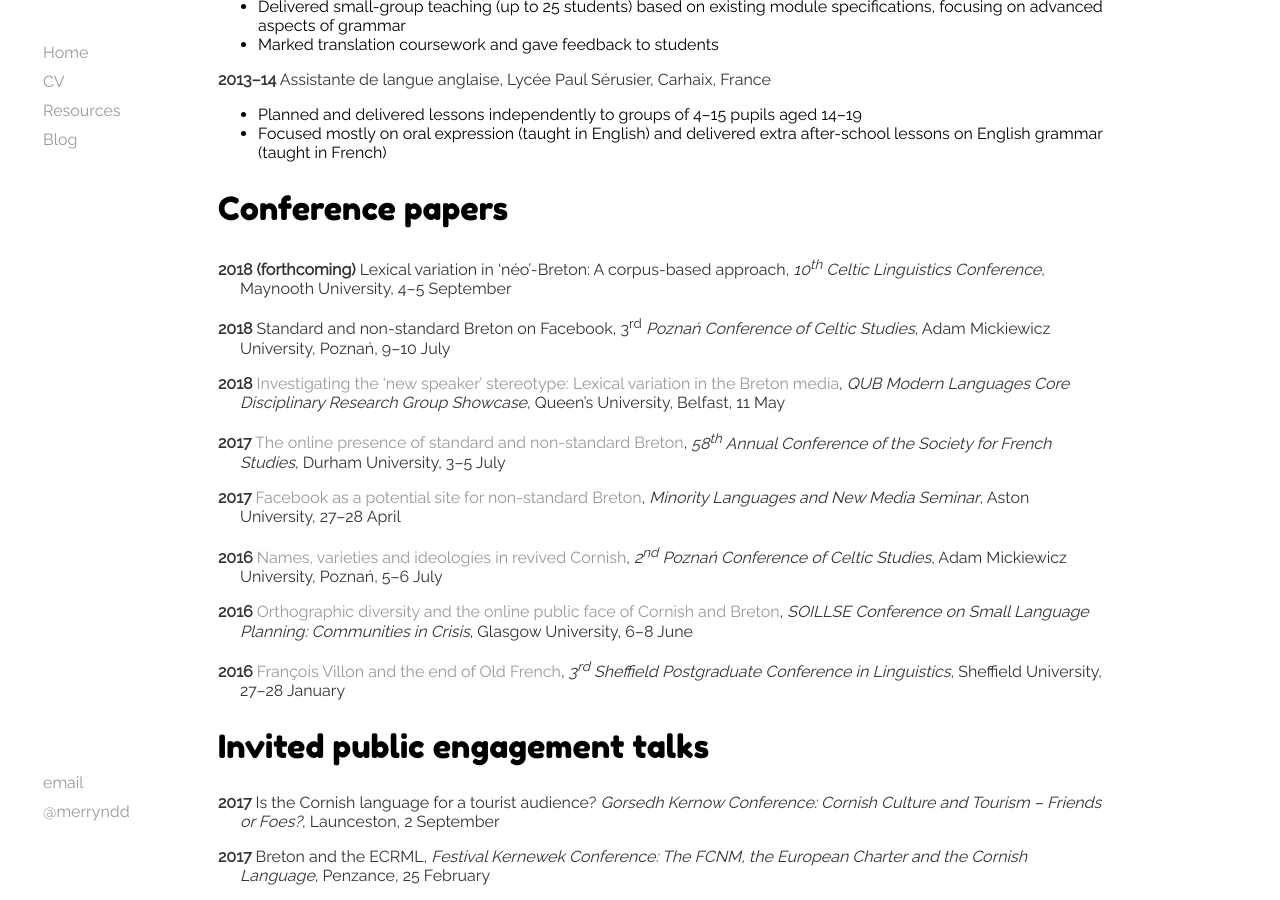
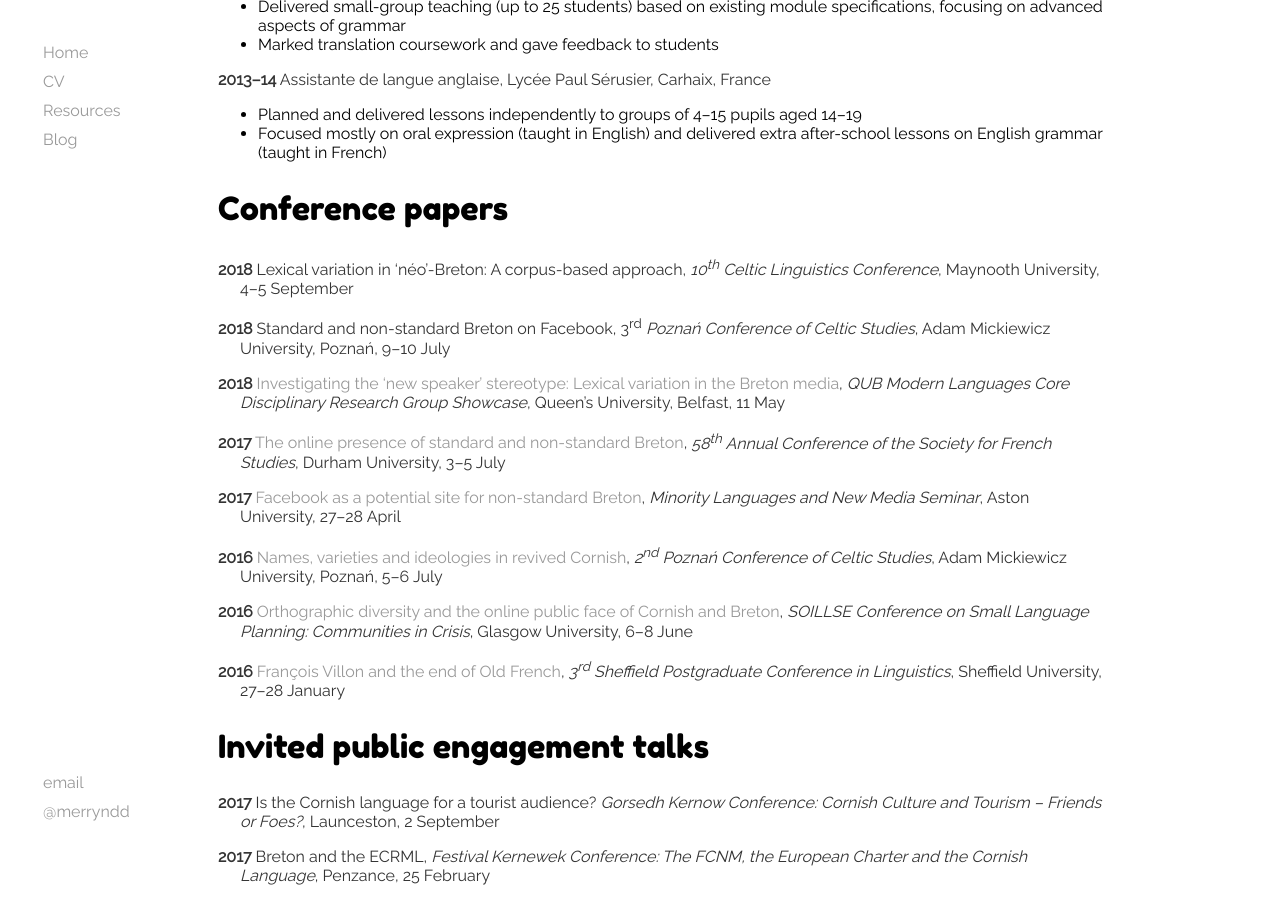
Before and after one commit to merryndd/merryndd.github.io, a Jekyll site: the page built from cv/index.html, in a window 1280 px wide and 900 px high, scrolled down 1068 px. Built offline with Jekyll 4.4.1, drawn with Linux system fonts in a browser that asks for light colours.

Commit message:
removed forthcoming for clc10

```diff
--- a/cv/index.html
+++ b/cv/index.html
@@ -29,7 +29,7 @@ title: Merryn Davies-Deacon
 <ul><li>Planned and delivered lessons independently to groups of 4&ndash;15 pupils aged 14&ndash;19</li>
 <li>Focused mostly on oral expression (taught in English) and delivered extra after-school lessons on English grammar (taught in French)</li></ul>
 <h2>Conference papers</h2>
-<p class="bibentry"><strong>2018 (forthcoming)</strong> Lexical variation in &lsquo;néo&rsquo;-Breton: A corpus-based approach, <i>10<sup>th</sup> Celtic Linguistics Conference</i>, Maynooth University, 4&ndash;5 September</p>
+<p class="bibentry"><strong>2018</strong> Lexical variation in &lsquo;néo&rsquo;-Breton: A corpus-based approach, <i>10<sup>th</sup> Celtic Linguistics Conference</i>, Maynooth University, 4&ndash;5 September</p>
 <p class="bibentry"><strong>2018</strong> Standard and non-standard Breton on Facebook, 3<sup>rd</sup> <i>Pozna&#324; Conference of Celtic Studies</i>, Adam Mickiewicz University, Pozna&#324;, 9&ndash;10 July</p>
 <p class="bibentry"><strong>2018</strong> <a href="https://www.academia.edu/36829250/Investigating_the_new_speaker_stereotype_Lexical_variation_in_the_Breton_media">Investigating the &lsquo;new speaker&rsquo; stereotype: Lexical variation in the Breton media</a>, <i>QUB Modern Languages Core Disciplinary Research Group Showcase</i>, Queen’s University, Belfast, 11 May</p>
 <p class="bibentry"><strong>2017</strong> <a href="https://www.academia.edu/34555870/The_online_presence_of_standard_and_non-standard_Breton">The online presence of standard and non-standard Breton</a>, <i>58<sup>th</sup> Annual Conference of the Society for French Studies</i>, Durham University, 3&ndash;5 July</p>
```
